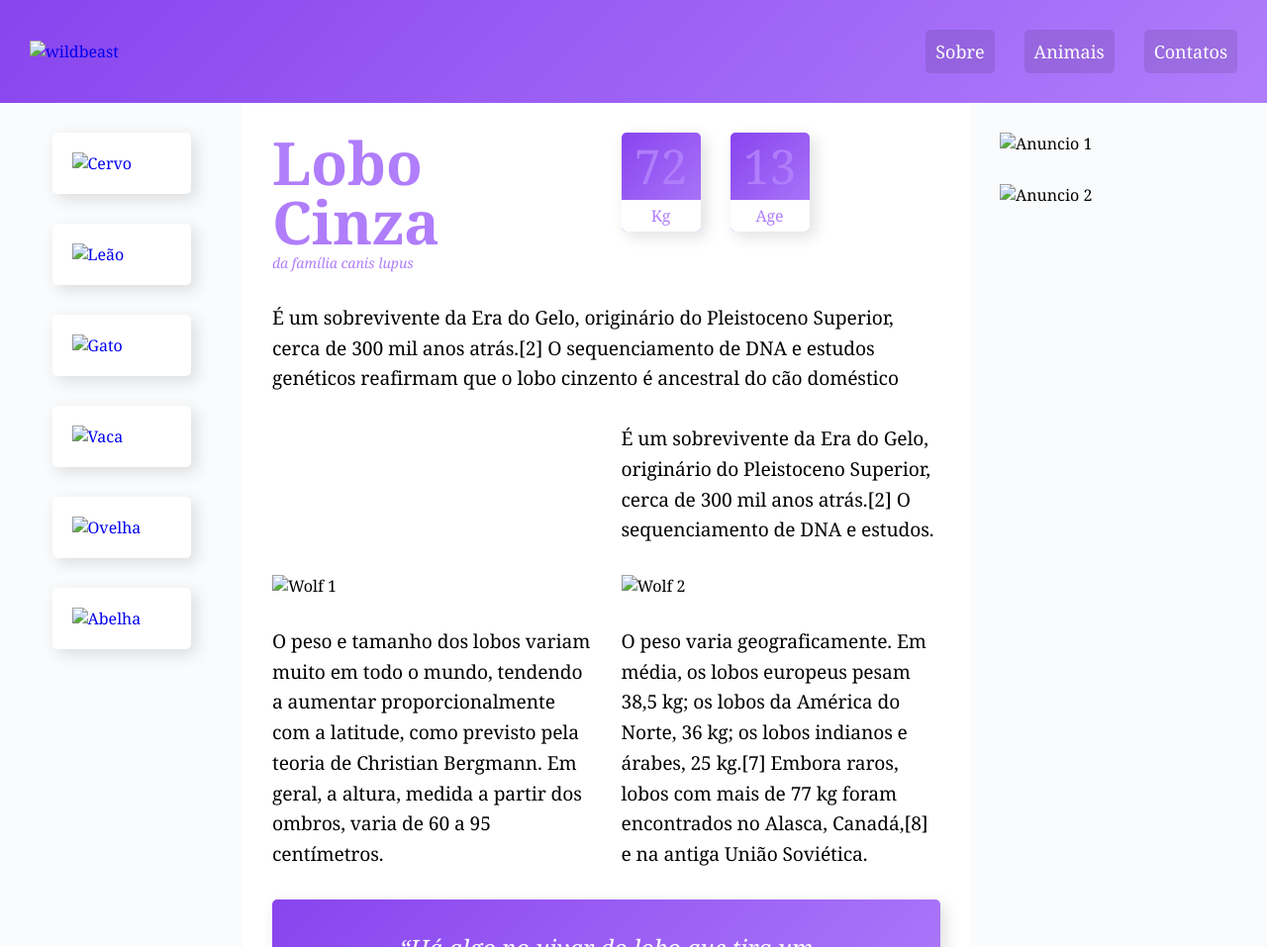
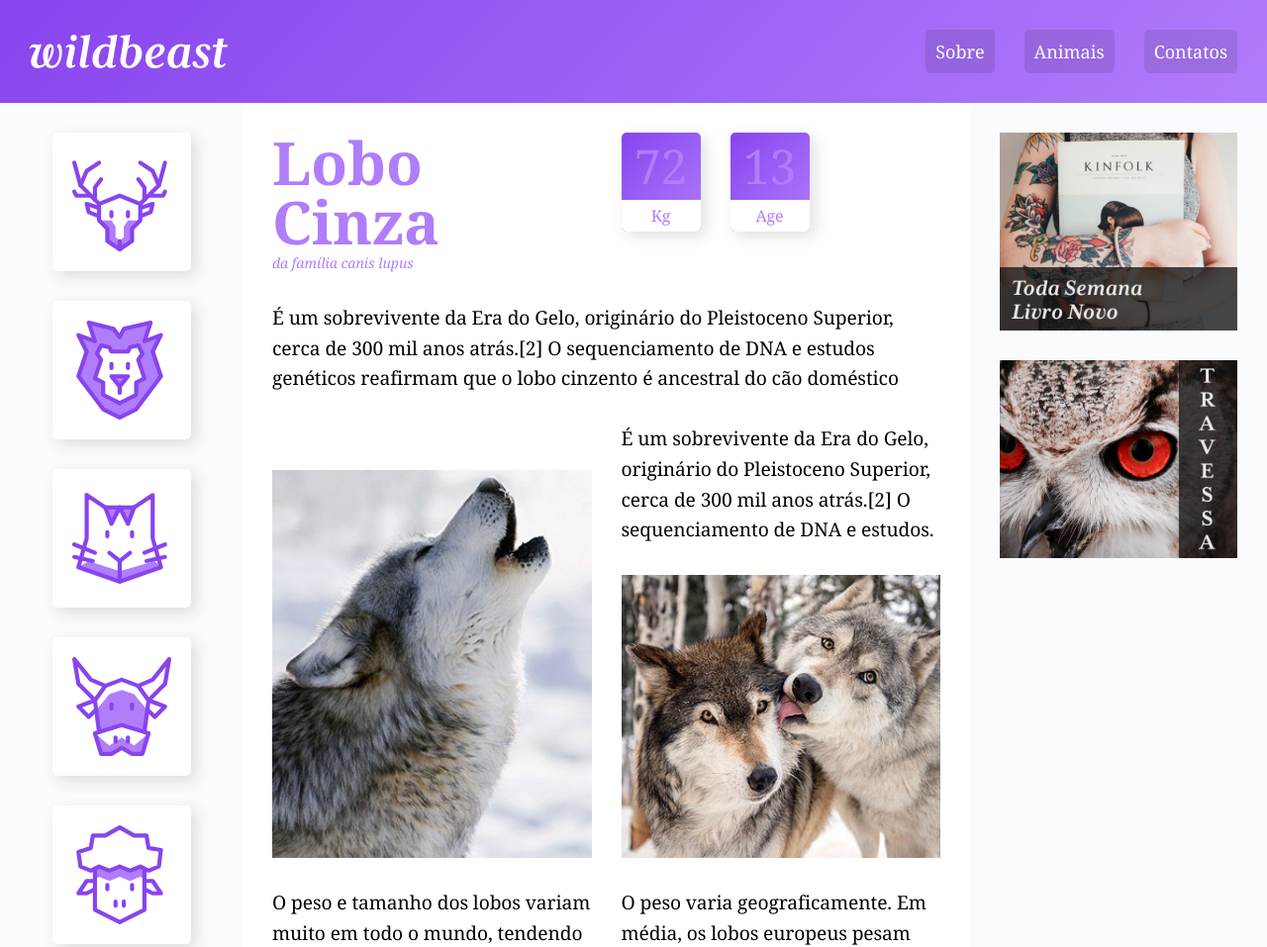
Before and after one commit to RebecaKLopes/wildbeast, a plain HTML site: page index.html in a window 1280 px wide. Shown: the top 957 px of the page at 99% size. Drawn offline with Linux system fonts and the light colour scheme; the site is published under a folder, as on GitHub Pages, so addresses that start at the root find nothing; a web font is replaced by a local one.

Commit message:
Update index.html

```diff
--- a/index.html
+++ b/index.html
@@ -13,7 +13,7 @@
     <div class="estrutura">
 
         <header class="header">
-            <a href="#" class="logo"><img src="/images/wildbeast.svg" alt="wildbeast"></a>
+            <a href="#" class="logo"><img src="./images/wildbeast.svg" alt="wildbeast"></a>
             <nav>
                 <ul>
                     <li><a href="#">Sobre</a></li>
@@ -25,12 +25,12 @@
 
         <nav class="sidenav">
             <ul>
-                <li><a href="#"><img src="/images/icones/cervo.svg" alt="Cervo"></a></li>
-                <li><a href="#"><img src="/images/icones/leao.svg" alt="Leão"></a></li>
-                <li><a href="#"><img src="/images/icones/gato.svg" alt="Gato"></a></li>
-                <li><a href="#"><img src="/images/icones/vaca.svg" alt="Vaca"></a></li>
-                <li><a href="#"><img src="/images/icones/ovelha.svg" alt="Ovelha"></a></li>
-                <li><a href="#"><img src="/images/icones/abelha.svg" alt="Abelha"></a></li>
+                <li><a href="#"><img src="./images/icones/cervo.svg" alt="Cervo"></a></li>
+                <li><a href="#"><img src="./images/icones/leao.svg" alt="Leão"></a></li>
+                <li><a href="#"><img src="./images/icones/gato.svg" alt="Gato"></a></li>
+                <li><a href="#"><img src="./images/icones/vaca.svg" alt="Vaca"></a></li>
+                <li><a href="#"><img src="./images/icones/ovelha.svg" alt="Ovelha"></a></li>
+                <li><a href="#"><img src="./images/icones/abelha.svg" alt="Abelha"></a></li>
             </ul>
         </nav>
 
@@ -53,11 +53,11 @@
 
             <p class="col-wide">É um sobrevivente da Era do Gelo, originário do Pleistoceno Superior, cerca de 300 mil anos atrás.[2] O sequenciamento de DNA e estudos genéticos reafirmam que o lobo cinzento é ancestral do cão doméstico</p>
 
-            <img src="/images/wolf1.jpg" alt="Wolf 1" class="imagem-1">
+            <img src="./images/wolf1.jpg" alt="Wolf 1" class="imagem-1">
 
             <p>É um sobrevivente da Era do Gelo, originário do Pleistoceno Superior, cerca de 300 mil anos atrás.[2] O sequenciamento de DNA e estudos.</p>
 
-            <img src="/images/wolf2.jpg" alt="Wolf 2" class="imagem-2">
+            <img src="./images/wolf2.jpg" alt="Wolf 2" class="imagem-2">
 
             <p>O peso e tamanho dos lobos variam muito em todo o mundo, tendendo a aumentar proporcionalmente com a latitude, como previsto pela teoria de Christian Bergmann. Em geral, a altura, medida a partir dos ombros, varia de 60 a 95 centímetros.</p>
 
@@ -81,16 +81,16 @@
                 <p>É um sobrevivente da Era do Gelo, originário do Pleistoceno Superior, cerca de 300 mil anos atrás.[2] O sequenciamento de DNA e estudos genéticos reafirmam que o lobo cinzento é ancestral do cão doméstico.</p>
             </div>
 
-            <img src="/images/wolf3.jpg" alt="Wolf 3" class="col-wide">
+            <img src="./images/wolf3.jpg" alt="Wolf 3" class="col-wide">
         </main>
 
         <aside class="anuncios">
             <div class="anuncio-item">
-                <img src="/images/anuncio-1.jpg" alt="Anuncio 1">
+                <img src="./images/anuncio-1.jpg" alt="Anuncio 1">
             </div>
 
             <div class="anuncio-item">
-                <img src="/images/anuncio-2.jpg" alt="Anuncio 2">
+                <img src="./images/anuncio-2.jpg" alt="Anuncio 2">
             </div>
         </aside>
 
```
